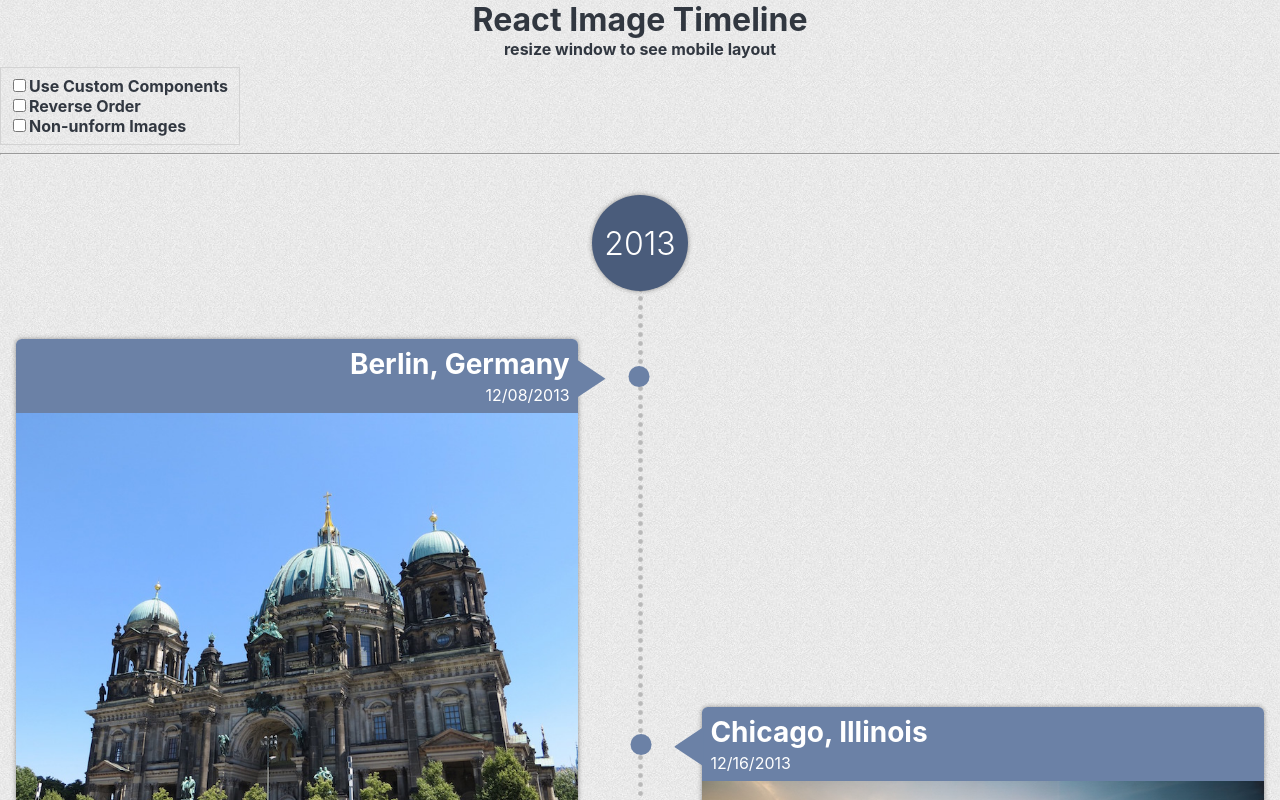
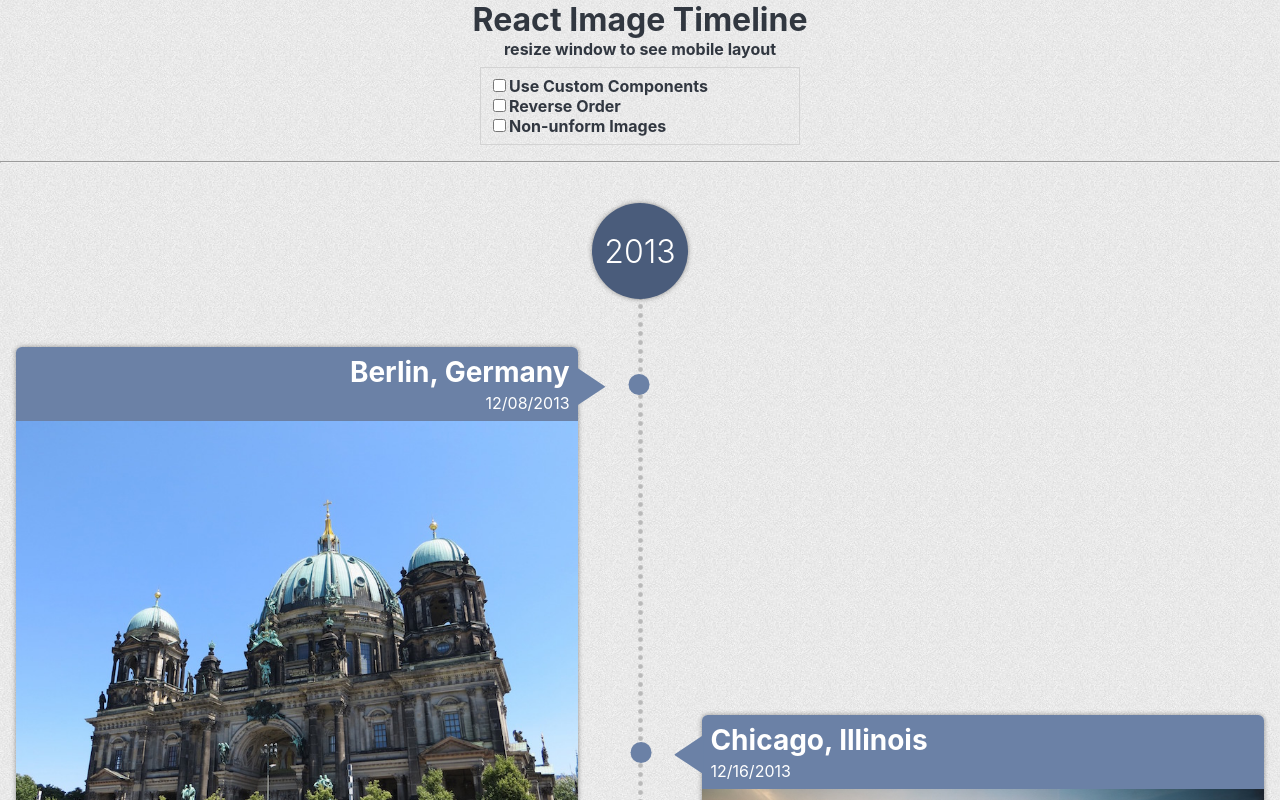
Before and after one commit to aaron9000/react-image-timeline, a React (Create React App) app: page / in a window 1280 px wide. Shown: the top 800 px of the page. Built offline with nearby package versions, Linux system fonts and the light colour scheme.

Commit message:
fix console warnings

```diff
--- a/src/App.css
+++ b/src/App.css
@@ -15,11 +15,16 @@ h5 {
   text-align: center;
 }
 
+.config-container {
+  display: flex;
+  justify-content: center;
+}
+
 .toggle-container {
   padding: 0.5em;
   margin-top: 0.5em;
   margin-bottom: 0.5em;
-  width: 240px;
+  width: 320px;
   border: solid 1px lightgray;
 }
 
--- a/src/App.tsx
+++ b/src/App.tsx
@@ -98,6 +98,7 @@ const TimelineExample = React.memo(
           <h1>React Image Timeline</h1>
           <h4>resize window to see mobile layout</h4>
         </div>
+        <div className="config-container">
           <div className="toggle-container">
             <div>
               <input type="checkbox" onChange={onToggleUseCustomComponents} checked={useCustomComponents} />
@@ -115,6 +116,7 @@ const TimelineExample = React.memo(
 
             </div>
           </div>
+        </div>
         <hr />
         <Timeline events={events} customComponents={customComponents} reverseOrder={reverseOrder} />
       </div>
--- a/src/lib/timeline.scss
+++ b/src/lib/timeline.scss
@@ -212,8 +212,6 @@ li:nth-child(3) {
   object-fit: contain;
 }
 
-
-
 .rt-footer-container {
   padding: $padding;
   justify-content: center;
--- a/tsconfig.json
+++ b/tsconfig.json
@@ -16,9 +16,9 @@
     "module": "esnext",
     "moduleResolution": "node",
     "resolveJsonModule": true,
-    "noEmit": false,
-    "jsx": "react",
-    "isolatedModules": false
+    "noEmit": true,
+    "jsx": "preserve",
+    "isolatedModules": true
   },
   "include": [
     "src"
```
Also changed, not shown: src/lib/timeline.tsx (line endings or trailing spaces). Lines whose indentation alone changed are shown as unchanged.
